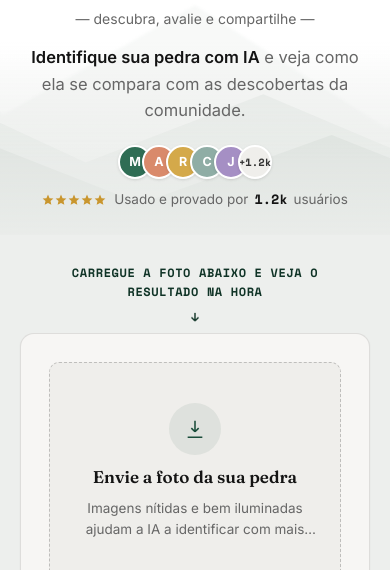
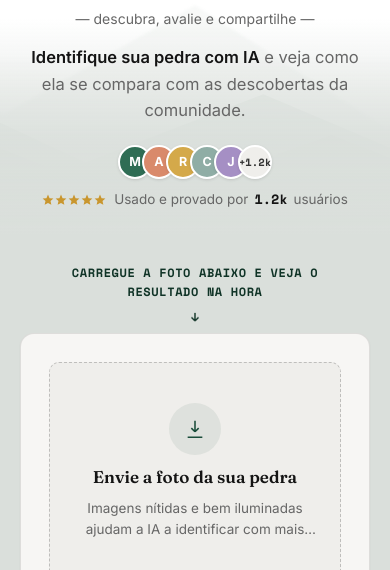
Before and after one commit to DescobertaLTDA/pedrascanner, a website: page index.html in a window 390 px wide. Shown: the part 186-756 px from the top of the page. Drawn offline with nearby package versions, Linux system fonts and the light colour scheme; no server answers.

Commit message:
Update index.css

```diff
--- a/assets/css/index.css
+++ b/assets/css/index.css
@@ -22,7 +22,7 @@
       --danger: #d3302f;
       --line: rgba(0, 0, 0, 0.10);
       --line-strong: rgba(0, 0, 0, 0.20);
-      --mountains-base: #EDEFED;
+      --mountains-base: #DADFDB;
     }
     html {
       -webkit-text-size-adjust: 100%;
@@ -625,8 +625,8 @@
     .hm-back path { fill: #d6ded9; }
     .hm-mid { opacity: 0.24; filter: blur(0.5px); }
     .hm-mid path { fill: #c2ccc5; }
-    .hm-front { opacity: 0.28; }
-    .hm-front path { fill: #a9b6ac; }
+    .hm-front { opacity: 1; }
+    .hm-front path { fill: #DADFDB; }
     /* O .hm-fog dissolve as montanhas suavemente para o cinza do body.
        Sem círculos brancos — só um gradiente vertical que vai de
        transparente (céu) até o cinza da base. */
@@ -636,8 +636,8 @@
       background: linear-gradient(
         to bottom,
         rgba(255, 255, 255, 0) 0%,
-        rgba(255, 255, 255, 0) 45%,
-        rgba(237, 239, 237, 0.6) 75%,
+        rgba(255, 255, 255, 0) 40%,
+        rgba(218, 223, 219, 0.85) 70%,
         var(--mountains-base) 100%
       );
     }
```
